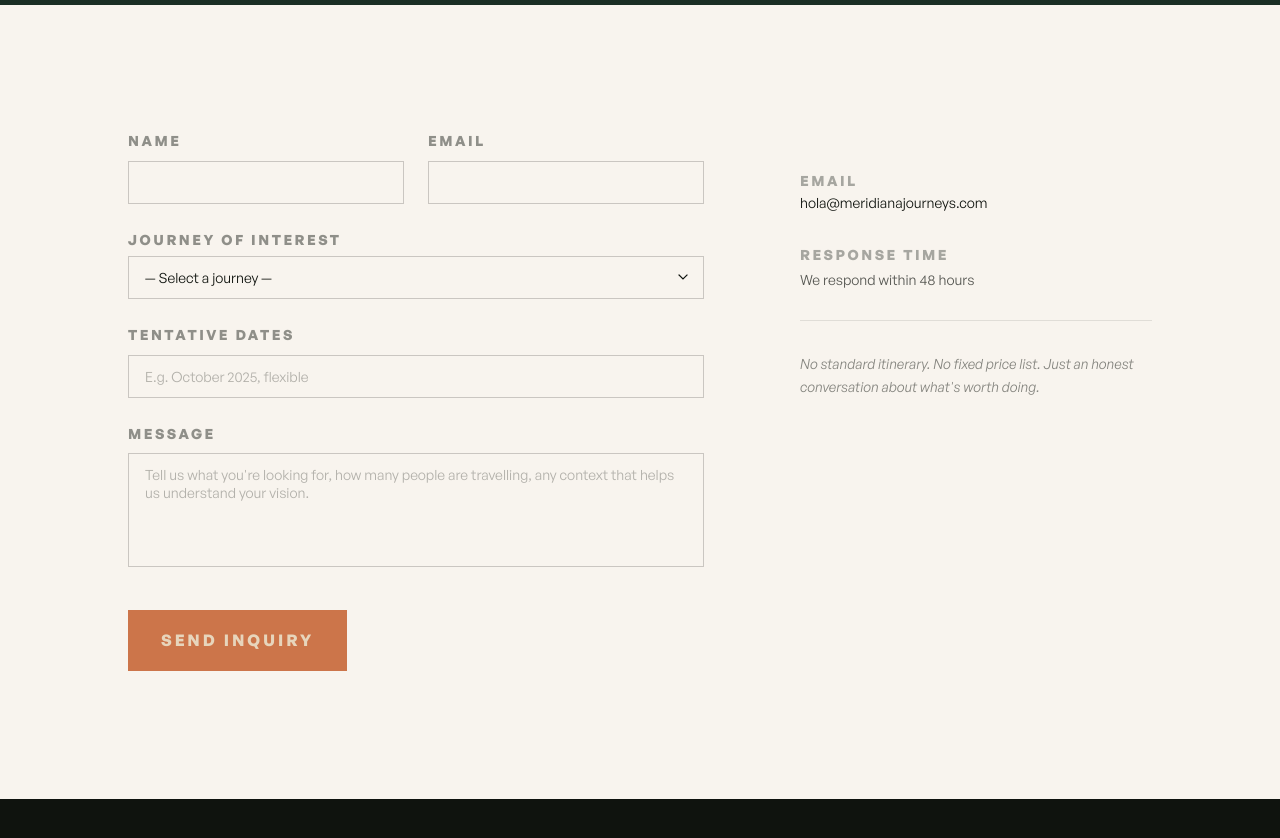
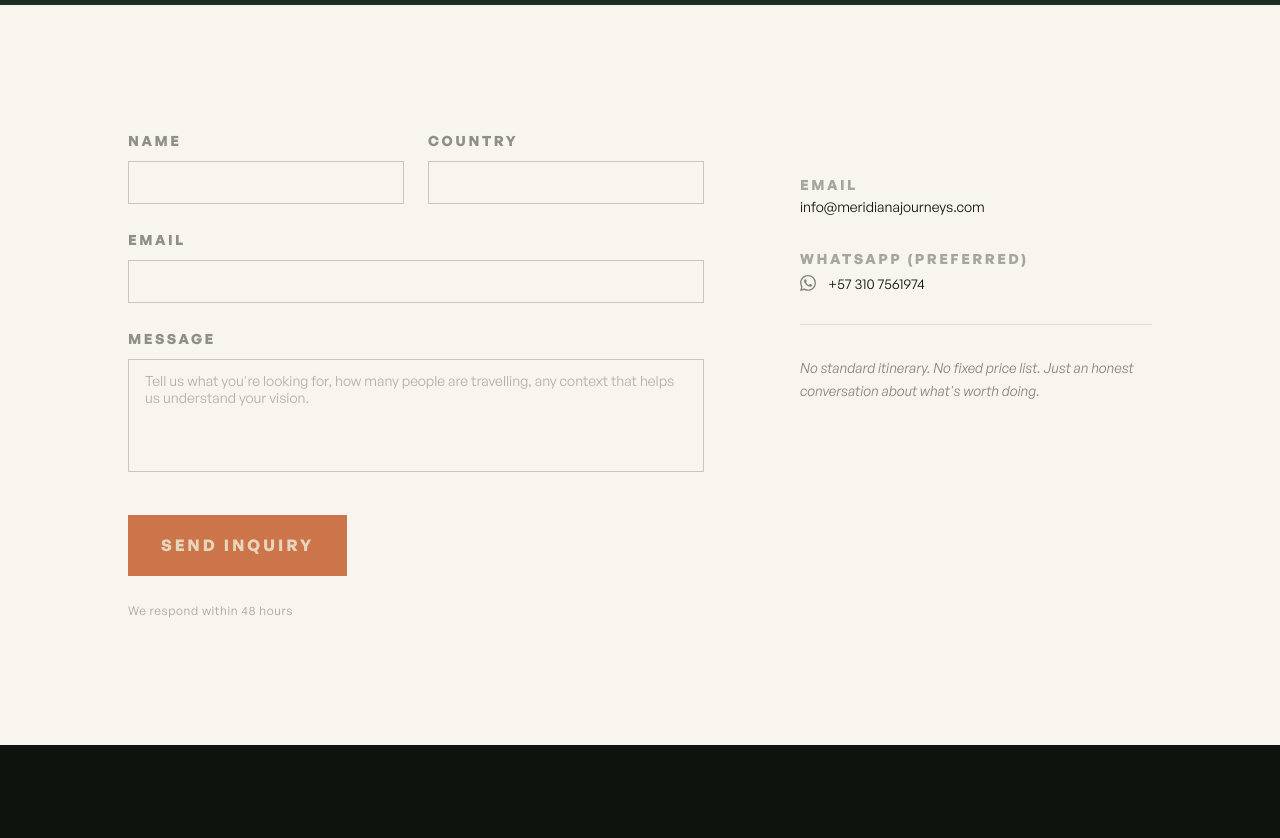
Before and after one commit to jsdgstudio/meridiana_journeys, a Next.js app in the folder frontend/: page /en/contacto in a window 1280 px wide. Shown: the part 600-1438 px from the top of the page. Built offline with nearby package versions, Linux system fonts and the light colour scheme.

Commit message:
Task 20: contacto — formulario simplificado + WhatsApp

```diff
--- a/frontend/app/[locale]/contacto/page.tsx
+++ b/frontend/app/[locale]/contacto/page.tsx
@@ -1,7 +1,6 @@
 import type { Metadata } from "next";
 import type { Locale } from "@/types/tour";
 import { getContactContent } from "@/hooks/useContent";
-import { getAllTours } from "@/hooks/useTours";
 import { SectionWrapper } from "@/components/ui/SectionWrapper";
 import { Container } from "@/components/ui/Container";
 import { Heading } from "@/components/ui/Heading";
@@ -30,7 +29,6 @@
 export default function ContactPage({ params }: ContactPageProps) {
   const { locale } = params;
   const content = getContactContent();
-  const tours = getAllTours().map((t) => ({ id: t.id, title: t.title }));
 
   return (
     <>
@@ -59,11 +57,11 @@
 
             {/* Form — 3/5 width */}
             <div className="lg:col-span-3">
-              <ContactForm content={content} tours={tours} locale={locale} />
+              <ContactForm content={content} locale={locale} />
             </div>
 
             {/* Contact info — 2/5 width */}
-            <div className="lg:col-span-2 space-y-10 lg:pt-0">
+            <div className="lg:col-span-2 space-y-10 lg:pt-1">
               {/* Divider on mobile */}
               <div className="w-12 h-px bg-tumbaga lg:hidden" />
 
@@ -81,14 +79,30 @@
                   </a>
                 </div>
 
-                {/* Response time */}
+                {/* WhatsApp */}
                 <div className="space-y-2">
                   <p className="label text-xs tracking-widest uppercase text-negro/35">
-                    {locale === "es" ? "Tiempo de respuesta" : "Response time"}
+                    {content.whatsapp.label[locale]}
                   </p>
-                  <p className="font-sans text-sm text-negro/70">
-                    {content.responseTime[locale]}
-                  </p>
+                  <a
+                    href={content.whatsapp.href}
+                    target="_blank"
+                    rel="noopener noreferrer"
+                    className="flex items-center gap-3 font-sans text-sm text-negro hover:opacity-60 transition-opacity duration-200 group"
+                  >
+                    {/* WhatsApp icon */}
+                    <svg
+                      width="16"
+                      height="16"
+                      viewBox="0 0 24 24"
+                      fill="currentColor"
+                      aria-hidden="true"
+                      className="text-negro/50 group-hover:text-negro transition-colors duration-200 shrink-0"
+                    >
+                      <path d="M17.472 14.382c-.297-.149-1.758-.867-2.03-.967-.273-.099-.471-.148-.67.15-.197.297-.767.966-.94 1.164-.173.199-.347.223-.644.075-.297-.15-1.255-.463-2.39-1.475-.883-.788-1.48-1.761-1.653-2.059-.173-.297-.018-.458.13-.606.134-.133.298-.347.446-.52.149-.174.198-.298.298-.497.099-.198.05-.371-.025-.52-.075-.149-.669-1.612-.916-2.207-.242-.579-.487-.5-.669-.51-.173-.008-.371-.01-.57-.01-.198 0-.52.074-.792.372-.272.297-1.04 1.016-1.04 2.479 0 1.462 1.065 2.875 1.213 3.074.149.198 2.096 3.2 5.077 4.487.709.306 1.262.489 1.694.625.712.227 1.36.195 1.871.118.571-.085 1.758-.719 2.006-1.413.248-.694.248-1.289.173-1.413-.074-.124-.272-.198-.57-.347m-5.421 7.403h-.004a9.87 9.87 0 01-5.031-1.378l-.361-.214-3.741.982.998-3.648-.235-.374a9.86 9.86 0 01-1.51-5.26c.001-5.45 4.436-9.884 9.888-9.884 2.64 0 5.122 1.03 6.988 2.898a9.825 9.825 0 012.893 6.994c-.003 5.45-4.437 9.884-9.885 9.884m8.413-18.297A11.815 11.815 0 0012.05 0C5.495 0 .16 5.335.157 11.892c0 2.096.547 4.142 1.588 5.945L.057 24l6.305-1.654a11.882 11.882 0 005.683 1.448h.005c6.554 0 11.89-5.335 11.893-11.893a11.821 11.821 0 00-3.48-8.413z"/>
+                    </svg>
+                    {content.whatsapp.number}
+                  </a>
                 </div>
 
                 {/* Reassurance */}
--- a/frontend/components/sections/ContactForm.tsx
+++ b/frontend/components/sections/ContactForm.tsx
@@ -4,19 +4,17 @@
 import { motion, AnimatePresence } from "framer-motion";
 import { Button } from "@/components/ui/Button";
 import type { ContactContent } from "@/types/content";
-import type { Tour, Locale } from "@/types/tour";
+import type { Locale } from "@/types/tour";
 
 interface ContactFormProps {
   content: ContactContent;
-  tours: Pick<Tour, "id" | "title">[];
   locale: Locale;
 }
 
 interface FormData {
   name: string;
+  country: string;
   email: string;
-  journey: string;
-  dates: string;
   message: string;
 }
 
@@ -27,30 +25,26 @@
 }
 
 const labels = {
-  name:        { es: "Nombre",                  en: "Name"                   },
-  email:       { es: "Correo electrónico",       en: "Email"                  },
-  journey:     { es: "Viaje de interés",         en: "Journey of interest"    },
-  journeyDefault:{ es: "— Selecciona un viaje —",en: "— Select a journey —"  },
-  customJourney:{ es: "Viaje personalizado",     en: "Custom journey"         },
-  dates:       { es: "Fechas tentativas",        en: "Tentative dates"        },
-  datesHint:   { es: "Ej. Octubre 2025, flexible", en: "E.g. October 2025, flexible" },
-  message:     { es: "Mensaje",                  en: "Message"               },
+  name:    { es: "Nombre",              en: "Name"           },
+  country: { es: "País",                en: "Country"        },
+  email:   { es: "Correo electrónico",  en: "Email"          },
+  message: { es: "Mensaje",             en: "Message"        },
   messagePlaceholder: {
     es: "Cuéntanos lo que estás buscando, cuántas personas viajan, cualquier contexto que nos ayude a entender tu visión.",
     en: "Tell us what you're looking for, how many people are travelling, any context that helps us understand your vision.",
   },
-  submit:      { es: "Enviar consulta",          en: "Send inquiry"           },
-  submitting:  { es: "Enviando…",                en: "Sending…"               },
-  successTitle:{ es: "Mensaje recibido",         en: "Message received"       },
+  submit:      { es: "Enviar consulta", en: "Send inquiry" },
+  submitting:  { es: "Enviando…",       en: "Sending…"     },
+  successTitle:{ es: "Mensaje recibido", en: "Message received" },
   successBody: {
     es: "Nos pondremos en contacto contigo en menos de 48 horas. Mientras tanto, si quieres explorar más, los itinerarios están esperando.",
     en: "We'll be in touch within 48 hours. In the meantime, the itineraries are waiting if you'd like to keep exploring.",
   },
   errors: {
-    nameRequired:    { es: "El nombre es obligatorio",          en: "Name is required"              },
-    emailRequired:   { es: "El correo es obligatorio",          en: "Email is required"             },
-    emailInvalid:    { es: "El correo no es válido",            en: "Email is not valid"            },
-    messageRequired: { es: "El mensaje es obligatorio",         en: "Message is required"           },
+    nameRequired:    { es: "El nombre es obligatorio",  en: "Name is required"    },
+    emailRequired:   { es: "El correo es obligatorio",  en: "Email is required"   },
+    emailInvalid:    { es: "El correo no es válido",    en: "Email is not valid"   },
+    messageRequired: { es: "El mensaje es obligatorio", en: "Message is required" },
   },
 };
 
@@ -67,7 +61,7 @@
 }
 
 const inputBase =
-  "w-full bg-transparent border border-negro/20 px-4 py-3 font-sans text-sm text-negro placeholder:text-negro/30 focus:border-tumbaga focus:outline-none transition-colors duration-200 appearance-none";
+  "w-full bg-transparent border border-negro/20 px-4 py-3 font-sans text-sm text-negro placeholder:text-negro/30 focus:border-tumbaga focus:outline-none transition-colors duration-200";
 
 const labelBase = "block label text-xs tracking-widest uppercase text-negro/45 mb-2";
 
@@ -92,16 +86,16 @@
   );
 }
 
-export function ContactForm({ content, tours, locale }: ContactFormProps) {
+export function ContactForm({ content, locale }: ContactFormProps) {
   const [data, setData] = useState<FormData>({
-    name: "", email: "", journey: "", dates: "", message: "",
+    name: "", country: "", email: "", message: "",
   });
   const [errors, setErrors] = useState<FormErrors>({});
   const [touched, setTouched] = useState<Partial<Record<keyof FormData, boolean>>>({});
   const [status, setStatus] = useState<"idle" | "submitting" | "success">("idle");
 
   function handleChange(
-    e: React.ChangeEvent<HTMLInputElement | HTMLTextAreaElement | HTMLSelectElement>
+    e: React.ChangeEvent<HTMLInputElement | HTMLTextAreaElement>
   ) {
     const { name, value } = e.target;
     setData((prev) => ({ ...prev, [name]: value }));
@@ -159,7 +153,7 @@
           transition={{ duration: 0.5 }}
           className="space-y-7"
         >
-          {/* Name + Email row */}
+          {/* Name + Country row */}
           <div className="grid grid-cols-1 sm:grid-cols-2 gap-6">
             <Field id="field-name" label={labels.name[locale]} error={errors.name}>
               <input
@@ -175,59 +169,32 @@
                 className={`${inputBase} ${errors.name ? "border-terracota" : ""}`}
               />
             </Field>
-            <Field id="field-email" label={labels.email[locale]} error={errors.email}>
+            <Field id="field-country" label={labels.country[locale]}>
               <input
-                id="field-email"
-                name="email"
-                type="email"
-                autoComplete="email"
-                value={data.email}
+                id="field-country"
+                name="country"
+                type="text"
+                autoComplete="country-name"
+                value={data.country}
                 onChange={handleChange}
-                onBlur={handleBlur}
-                aria-invalid={!!errors.email}
-                aria-describedby={errors.email ? "field-email-error" : undefined}
-                className={`${inputBase} ${errors.email ? "border-terracota" : ""}`}
+                className={inputBase}
               />
             </Field>
           </div>
 
-          {/* Journey of interest */}
-          <Field id="field-journey" label={labels.journey[locale]}>
-            <div className="relative">
-              <select
-                id="field-journey"
-                name="journey"
-                value={data.journey}
-                onChange={handleChange}
-                className={`${inputBase} pr-10 cursor-pointer`}
-              >
-                <option value="">{labels.journeyDefault[locale]}</option>
-                {tours.map((tour) => (
-                  <option key={tour.id} value={tour.id}>
-                    {tour.title[locale]}
-                  </option>
-                ))}
-                <option value="custom">{labels.customJourney[locale]}</option>
-              </select>
-              {/* Custom chevron */}
-              <div className="pointer-events-none absolute right-4 top-1/2 -translate-y-1/2">
-                <svg width="10" height="6" viewBox="0 0 10 6" fill="none" aria-hidden="true">
-                  <path d="M1 1l4 4 4-4" stroke="currentColor" strokeWidth="1.2" strokeLinecap="square"/>
-                </svg>
-              </div>
-            </div>
-          </Field>
-
-          {/* Dates */}
-          <Field id="field-dates" label={labels.dates[locale]}>
+          {/* Email */}
+          <Field id="field-email" label={labels.email[locale]} error={errors.email}>
             <input
-              id="field-dates"
-              name="dates"
-              type="text"
-              placeholder={labels.datesHint[locale]}
-              value={data.dates}
+              id="field-email"
+              name="email"
+              type="email"
+              autoComplete="email"
+              value={data.email}
               onChange={handleChange}
-              className={inputBase}
+              onBlur={handleBlur}
+              aria-invalid={!!errors.email}
+              aria-describedby={errors.email ? "field-email-error" : undefined}
+              className={`${inputBase} ${errors.email ? "border-terracota" : ""}`}
             />
           </Field>
 
@@ -260,6 +227,11 @@
                 : labels.submit[locale]}
             </Button>
           </div>
+
+          {/* Response time note */}
+          <p className="font-sans text-xs text-negro/35 tracking-wide">
+            {content.responseTime[locale]}
+          </p>
         </motion.form>
       )}
     </AnimatePresence>
--- a/frontend/content/pages/contact.json
+++ b/frontend/content/pages/contact.json
@@ -8,7 +8,12 @@
     "es": "No hay compromiso en preguntar. Cuéntanos a dónde quieres ir y lo que estás buscando, y construiremos algo juntos.",
     "en": "There's no commitment in asking. Tell us where you want to go and what you're looking for, and we'll build something together."
   },
-  "email": "hola@meridianajourneys.com",
+  "email": "info@meridianajourneys.com",
+  "whatsapp": {
+    "number": "+57 310 7561974",
+    "label": { "es": "WhatsApp (ideal)", "en": "WhatsApp (preferred)" },
+    "href": "https://wa.me/573107561974"
+  },
   "responseTime": {
     "es": "Respondemos en menos de 48 horas",
     "en": "We respond within 48 hours"
--- a/frontend/types/content.ts
+++ b/frontend/types/content.ts
@@ -154,6 +154,11 @@
   headline: LocaleString;
   description: LocaleString;
   email: string;
+  whatsapp: {
+    number: string;
+    label: LocaleString;
+    href: string;
+  };
   responseTime: LocaleString;
   reassurance: LocaleString;
 }
```
